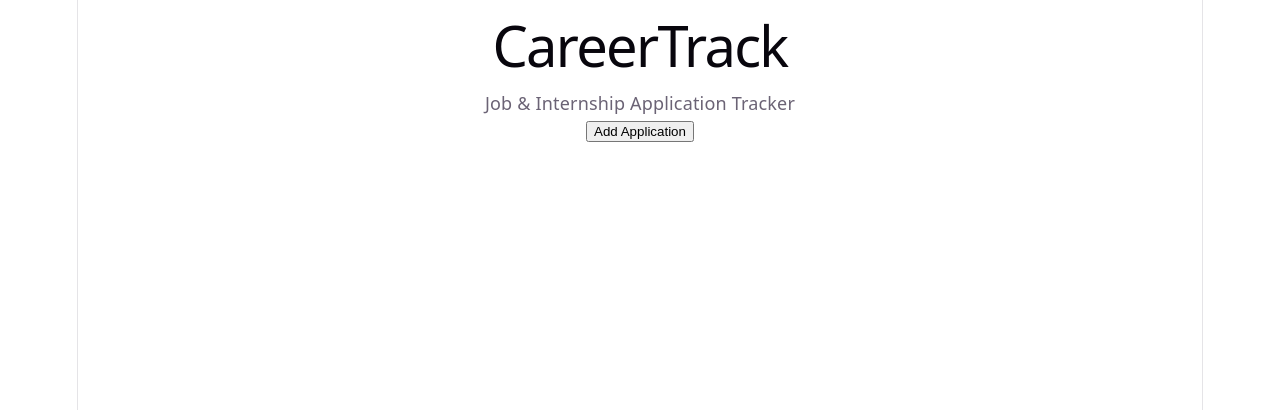
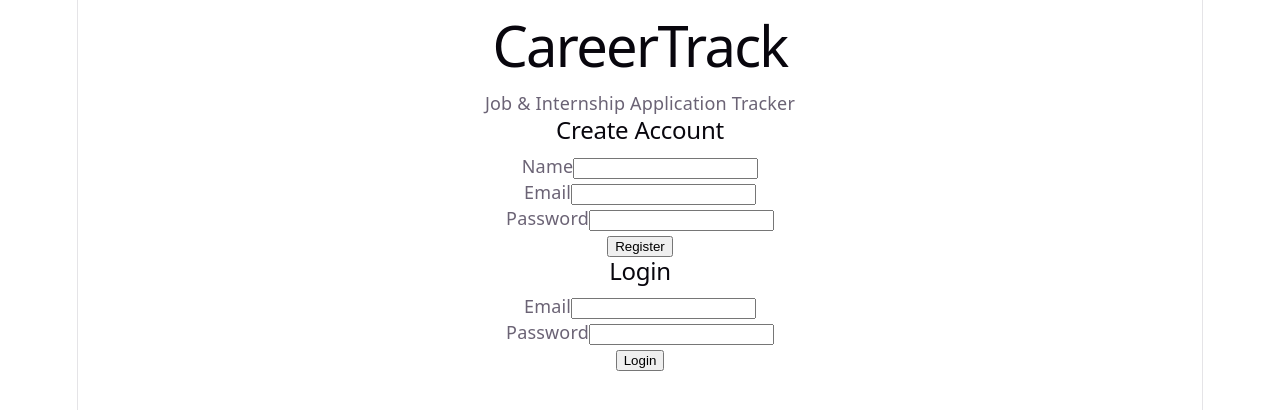
Before and after one commit to uluemre/careertrack, a React (Vite) app in the folder frontend/: page / in a window 1280 px wide. Shown: the top 410 px of the page. Built offline with nearby package versions, Linux system fonts and the light colour scheme.

Commit message:
feat: add frontend authentication flow

```diff
--- a/frontend/src/App.tsx
+++ b/frontend/src/App.tsx
@@ -1,10 +1,275 @@
+import { useEffect, useState } from "react"
+import { apiRequest } from "./api"
+
+type User = {
+  id: number
+  name: string
+  email: string
+  is_active: boolean
+}
+
 function App() {
+  const [name, setName] = useState("")
+  const [email, setEmail] = useState("")
+  const [password, setPassword] = useState("")
+
+  const [loginEmail, setLoginEmail] = useState("")
+  const [loginPassword, setLoginPassword] = useState("")
+
+  const [accessToken, setAccessToken] = useState(
+    () => localStorage.getItem("access_token") || ""
+  )
+
+  const [user, setUser] = useState<User | null>(null)
+
+  const [message, setMessage] = useState("")
+  const [error, setError] = useState("")
+  const [loading, setLoading] = useState(false)
+  useEffect(() => {
+    if (!accessToken) {
+      return
+    }
+
+    async function loadUser() {
+      try {
+        const data = await apiRequest<User>("/users/me", {
+          method: "GET",
+          headers: {
+            Authorization: `Bearer ${accessToken}`,
+          },
+        })
+
+        setUser(data)
+      } catch {
+        localStorage.removeItem("access_token")
+        setAccessToken("")
+      }
+    }
+
+    loadUser()
+  }, [accessToken])
+
+  async function handleRegister(event: React.FormEvent<HTMLFormElement>) {
+    event.preventDefault()
+
+    setMessage("")
+    setError("")
+    setLoading(true)
+
+    try {
+      const data = await apiRequest<{
+        message: string
+      }>("/users/register", {
+        method: "POST",
+        body: JSON.stringify({
+          name,
+          email,
+          password,
+        }),
+      })
+
+      setMessage(data.message)
+
+      setName("")
+      setEmail("")
+      setPassword("")
+    } catch (err) {
+      setError(
+        err instanceof Error
+          ? err.message
+          : "Registration failed"
+      )
+    } finally {
+      setLoading(false)
+    }
+  }
+
+  async function handleLogin(event: React.FormEvent<HTMLFormElement>) {
+    event.preventDefault()
+
+    setMessage("")
+    setError("")
+    setLoading(true)
+
+    try {
+      const data = await apiRequest<{
+        access_token: string
+        token_type: string
+      }>("/users/login", {
+        method: "POST",
+        body: JSON.stringify({
+          email: loginEmail,
+          password: loginPassword,
+        }),
+      })
+
+      setAccessToken(data.access_token)
+
+      localStorage.setItem(
+        "access_token",
+        data.access_token
+      )
+
+      setMessage("Login successful")
+
+      setLoginEmail("")
+      setLoginPassword("")
+    } catch (err) {
+      setError(
+        err instanceof Error
+          ? err.message
+          : "Login failed"
+      )
+    } finally {
+      setLoading(false)
+    }
+  }
+
+  async function handleGetMe() {
+    setMessage("")
+    setError("")
+    setLoading(true)
+
+    try {
+      const data = await apiRequest<User>("/users/me", {
+        method: "GET",
+        headers: {
+          Authorization: `Bearer ${accessToken}`,
+        },
+      })
+
+      setUser(data)
+      setMessage("")
+    } catch (err) {
+      setError(
+        err instanceof Error
+          ? err.message
+          : "Failed to get user information"
+      )
+    } finally {
+      setLoading(false)
+    }
+  }
+
+  function handleLogout() {
+    localStorage.removeItem("access_token")
+    setAccessToken("")
+    setUser(null)
+    setMessage("Logged out successfully")
+    setError("")
+  }
+
   return (
     <div>
       <h1>CareerTrack</h1>
       <p>Job & Internship Application Tracker</p>
 
-      <button>Add Application</button>
+      {!accessToken ? (
+        <>
+          <h2>Create Account</h2>
+
+          <form onSubmit={handleRegister}>
+            <div>
+              <label htmlFor="name">Name</label>
+              <input
+                id="name"
+                type="text"
+                value={name}
+                onChange={(event) => setName(event.target.value)}
+                required
+              />
+            </div>
+
+            <div>
+              <label htmlFor="email">Email</label>
+              <input
+                id="email"
+                type="email"
+                value={email}
+                onChange={(event) => setEmail(event.target.value)}
+                required
+              />
+            </div>
+
+            <div>
+              <label htmlFor="password">Password</label>
+              <input
+                id="password"
+                type="password"
+                value={password}
+                onChange={(event) => setPassword(event.target.value)}
+                required
+                minLength={8}
+              />
+            </div>
+
+            <button type="submit" disabled={loading}>
+              {loading ? "Creating account..." : "Register"}
+            </button>
+          </form>
+
+          <h2>Login</h2>
+
+          <form onSubmit={handleLogin}>
+            <div>
+              <label htmlFor="login-email">Email</label>
+              <input
+                id="login-email"
+                type="email"
+                value={loginEmail}
+                onChange={(event) =>
+                  setLoginEmail(event.target.value)
+                }
+                required
+              />
+            </div>
+
+            <div>
+              <label htmlFor="login-password">Password</label>
+              <input
+                id="login-password"
+                type="password"
+                value={loginPassword}
+                onChange={(event) =>
+                  setLoginPassword(event.target.value)
+                }
+                required
+                minLength={8}
+              />
+            </div>
+
+            <button type="submit" disabled={loading}>
+              {loading ? "Logging in..." : "Login"}
+            </button>
+          </form>
+        </>
+      ) : (
+        <>
+          <h2>Dashboard</h2>
+
+          <button onClick={handleGetMe} disabled={loading}>
+            {loading ? "Loading..." : "Get My Profile"}
+          </button>
+
+          <button onClick={handleLogout}>
+            Logout
+          </button>
+
+          {user && (
+            <div>
+              <h3>Profile</h3>
+              <p>Name: {user.name}</p>
+              <p>Email: {user.email}</p>
+              <p>
+                Status: {user.is_active ? "Active" : "Inactive"}
+              </p>
+            </div>
+          )}
+        </>
+      )}
+
+      {message && <p>{message}</p>}
+      {error && <p>{error}</p>}
     </div>
   )
 }
--- /dev/null
+++ b/frontend/src/api.ts
@@ -0,0 +1,24 @@
+const API_BASE_URL = "http://127.0.0.1:8000"
+
+export async function apiRequest<T>(
+  endpoint: string,
+  options: RequestInit = {}
+): Promise<T> {
+  const response = await fetch(`${API_BASE_URL}${endpoint}`, {
+    ...options,
+    headers: {
+      "Content-Type": "application/json",
+      ...options.headers,
+    },
+  })
+
+  if (!response.ok) {
+    const errorData = await response.json().catch(() => null)
+
+    throw new Error(
+      errorData?.detail || "An unexpected error occurred"
+    )
+  }
+
+  return response.json()
+}
```
Also changed, not shown: 1 other file (tests, documents, lock files or other folders).
